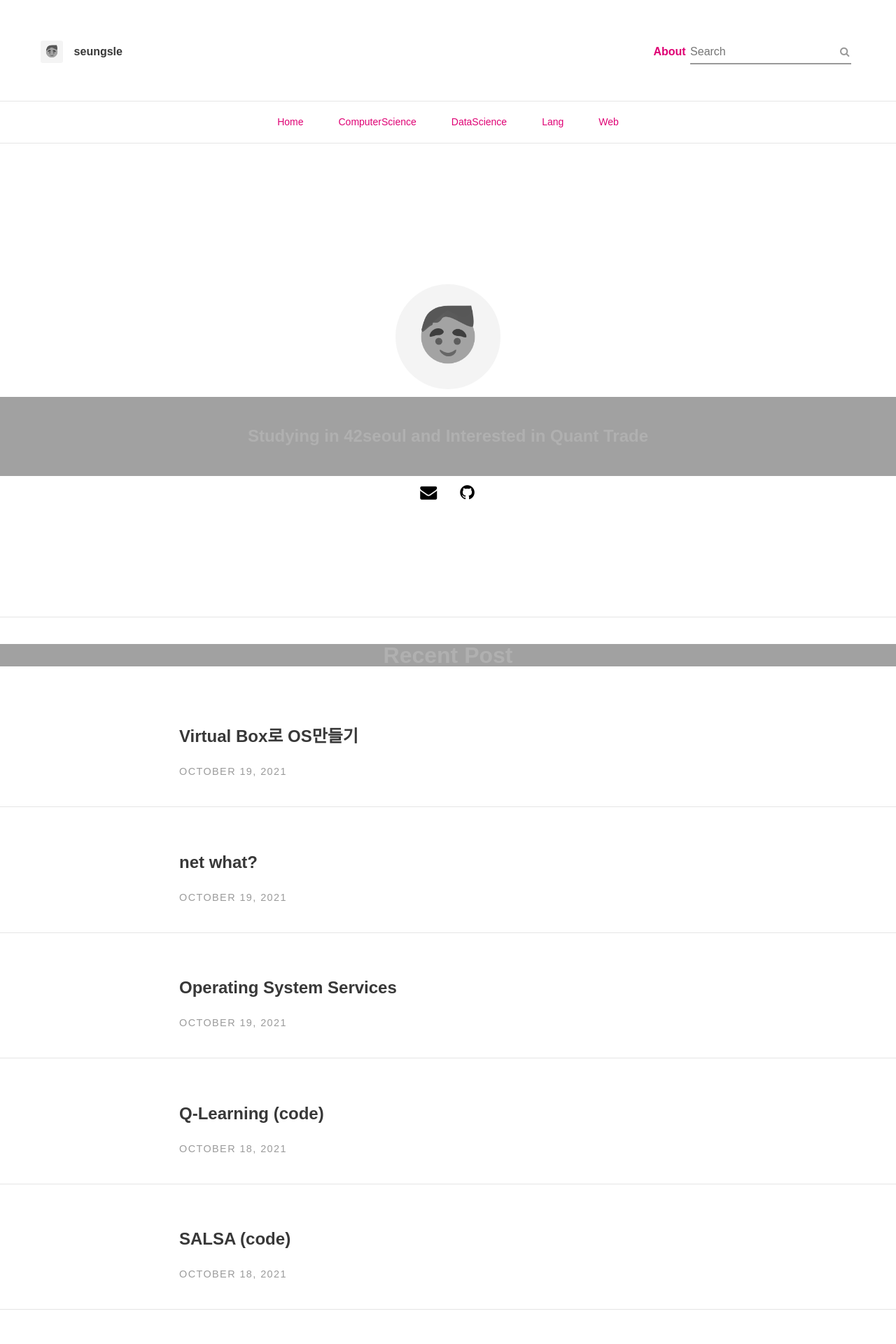
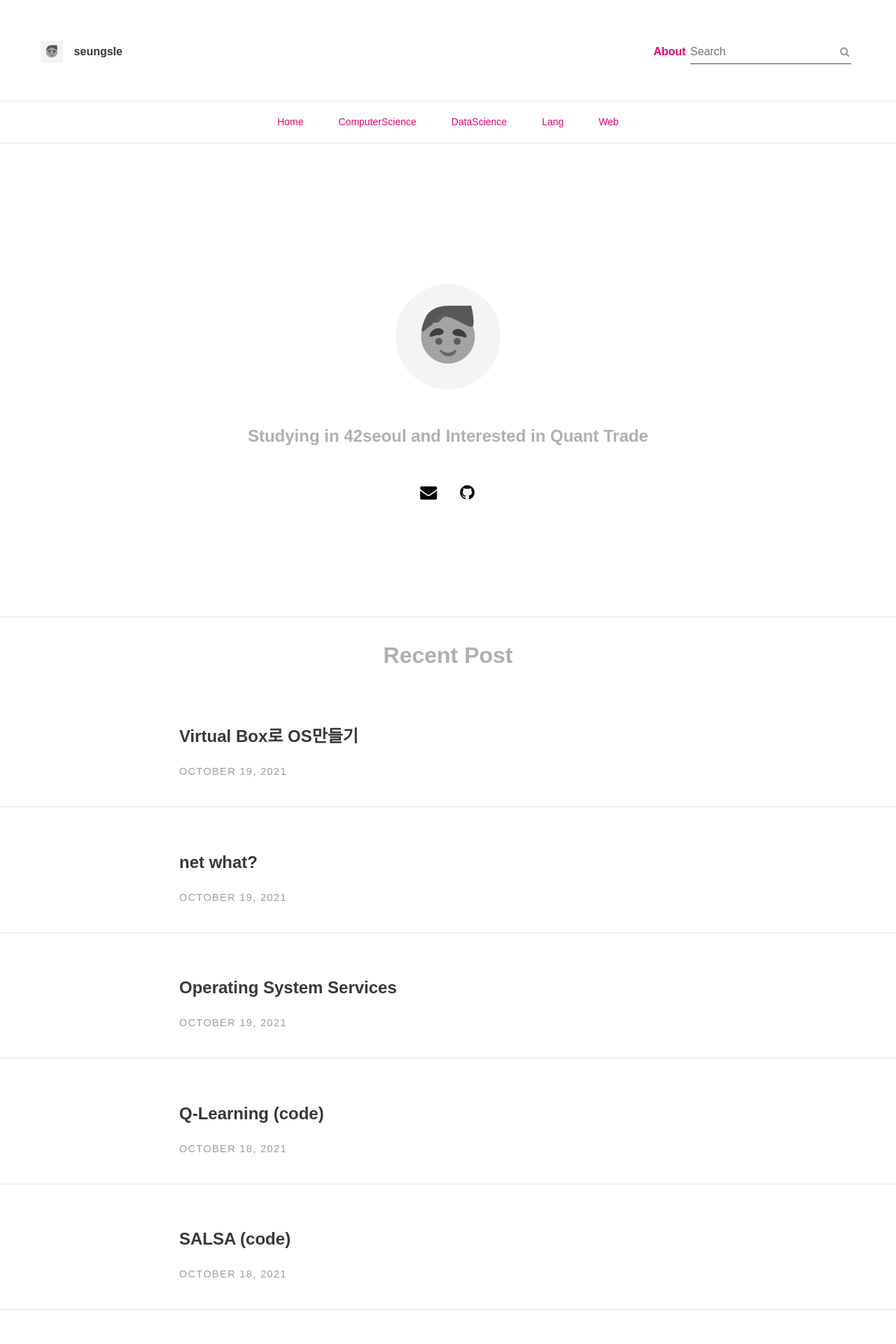
Before and after one commit to aLVINlEE9/aLVINlEE9.github.io, a Jekyll site: the page built from index.html, in a window 1280 px wide. Shown: the top 1920 px of the page at 70% size. Built offline with Jekyll 4.4.1, drawn with Linux system fonts in a browser that asks for light colours; nearby versions of some CDN libraries; the list of posts is cut into pages by our own code; comment, search, counter and statistics services are not loaded.

Commit message:
change color

```diff
--- a/_sass/base/_variables.scss
+++ b/_sass/base/_variables.scss
@@ -35,6 +35,6 @@ $feature-image-text-color: #fff;
 $feature-image-size: cover; // options include "cover", "contain", "auto"
 
 // Header description box
-$header-desc-background-color: rgba(0, 0, 0, 0.37);
+$header-desc-background-color: rgba(255, 255, 255, 0.144);
 $header-desc-text-color: #b0b0b0;
 $header-desc-link-color: #02453D;
--- a/_sass/external/_syntax.scss
+++ b/_sass/external/_syntax.scss
@@ -1,6 +1,6 @@
 // pygments-css (https://github.com/richleland/pygments-css)
 
-.hll { background-color: #ffffcc }
+.hll { background-color: #00000036 }
 .c { color: #999988; font-style: italic } /* Comment */
 .err { color: #a61717; background-color: #e3d2d2 } /* Error */
 .k { color: #000000; font-weight: bold } /* Keyword */
```
